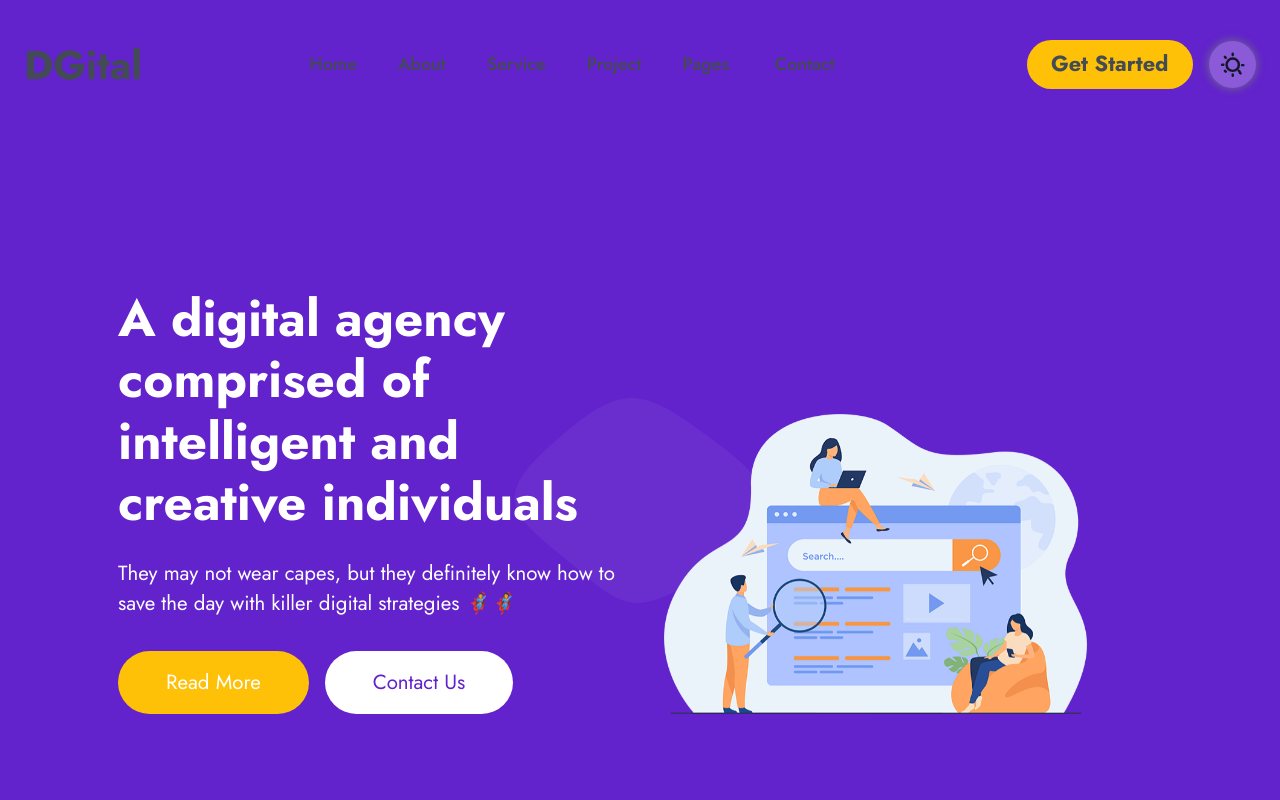
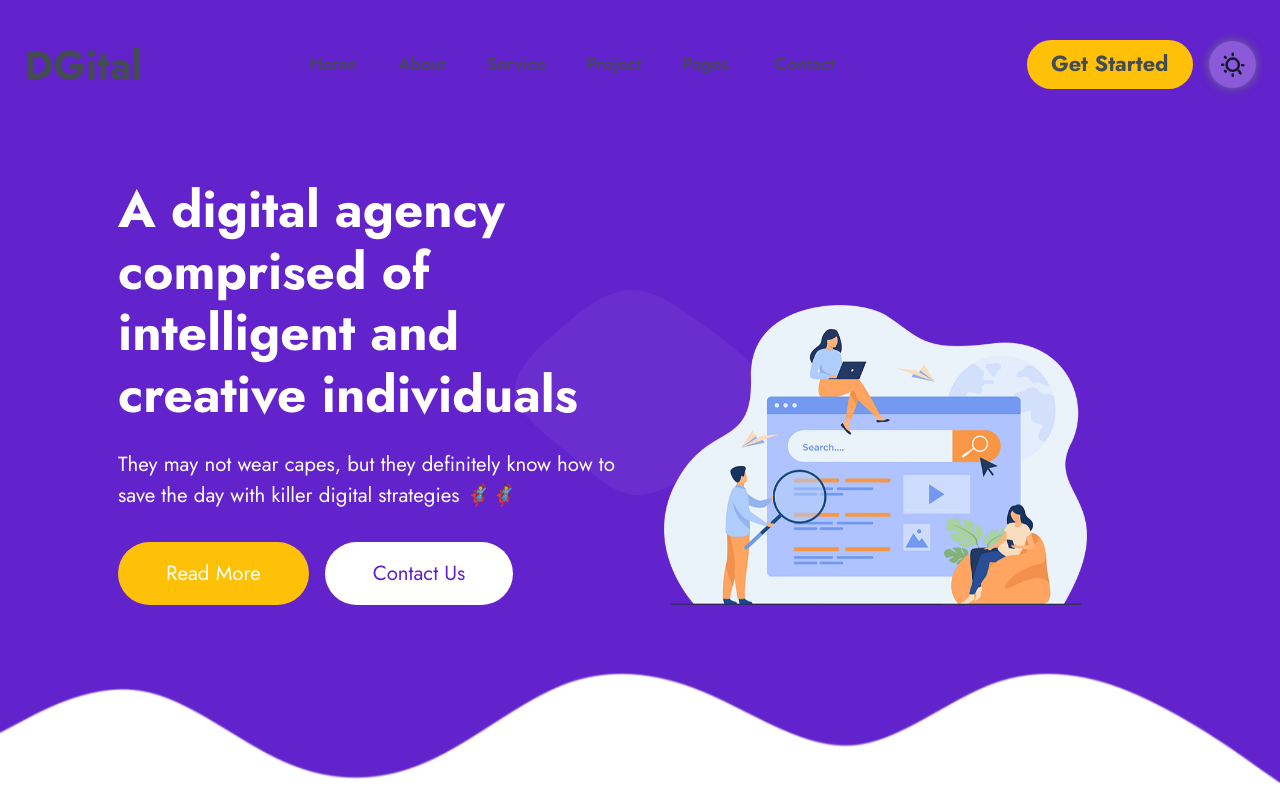
Before and after one commit to BitBarricade/webpage-next, a Next.js app: page /about in a window 1280 px wide. Shown: the top 800 px of the page. Built offline with nearby package versions, Linux system fonts and the light colour scheme.

Commit message:
padding fix

```diff
--- a/src/components/Hero/Hero.module.css
+++ b/src/components/Hero/Hero.module.css
@@ -2,7 +2,7 @@
 /*** Hero Header ***/
 .heroHeader {
     margin-bottom: 6rem;
-    padding: 18rem 0;
+    padding: 14vw 0;
     background:
         url(/img/blob-top-left.png),
         url(/img/blob-top-right.png),
```
